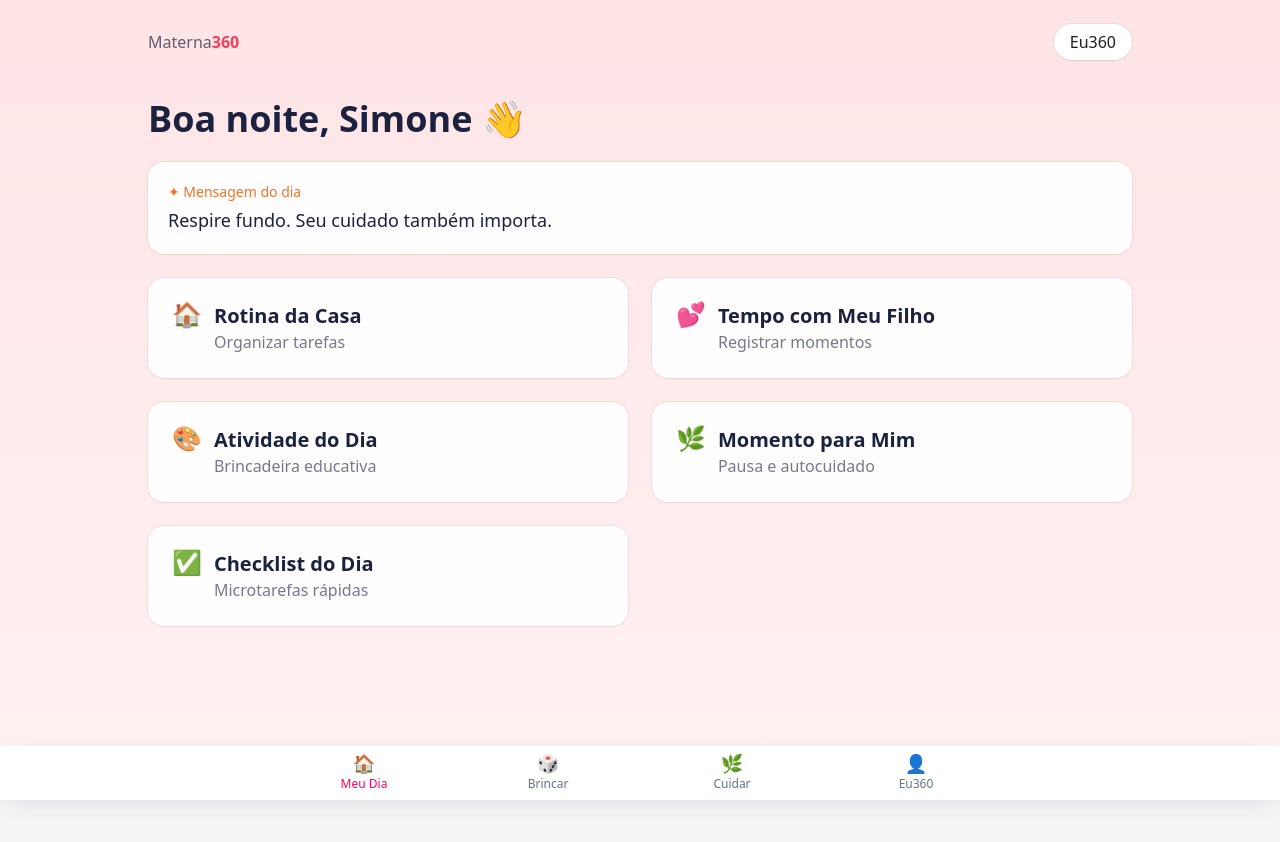
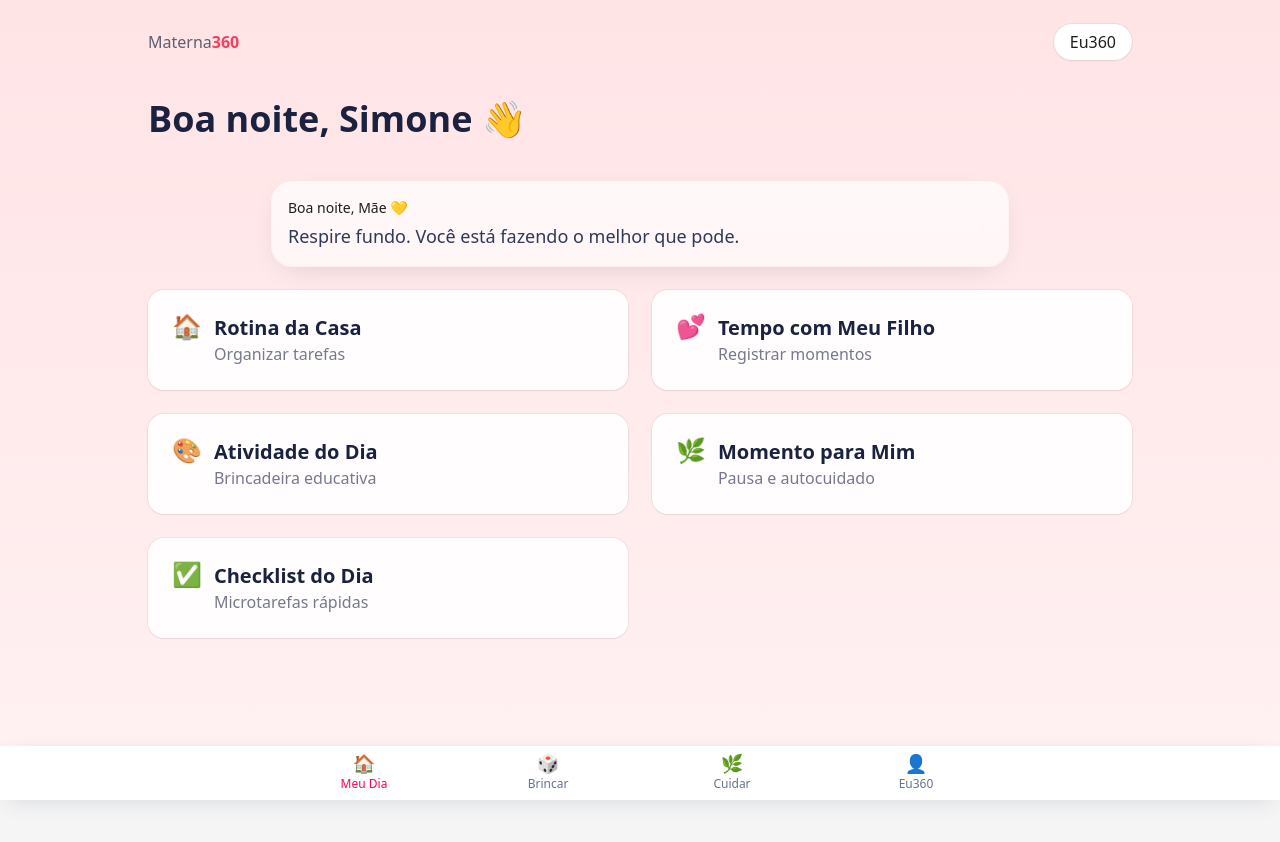
Before and after one commit to simonebrusco/materna360-app, a Next.js app in the folder materna360_starter/: page /meu-dia in a window 1280 px wide. Shown: the top 842 px of the page. Built offline with nearby package versions, Linux system fonts and the light colour scheme.

Commit message:
Update MessageOfDay.jsx

```diff
--- a/materna360_starter/components/MessageOfDay.jsx
+++ b/materna360_starter/components/MessageOfDay.jsx
@@ -1,62 +1,76 @@
 "use client";
 
 import { useEffect, useMemo, useState } from "react";
-import { get, set } from "../lib/storage";
+import { getJSON, setJSON } from "../lib/storage";
+import { toast } from "../lib/toast";
 
+// Mensagens acolhedoras (pode ajustar à vontade)
 const MESSAGES = [
   "Hoje pode ser mais leve. Um passo de cada vez 💛",
-  "Você está fazendo o melhor que pode — e isso já é muito.",
-  "Respire fundo. Seu cuidado também importa.",
-  "Pequenas vitórias constroem grandes dias 🌿",
-  "Organize o possível, abrace o que vier com carinho.",
+  "Respire fundo. Você está fazendo o melhor que pode.",
+  "Amor também é descanso. Cuide de você um pouquinho.",
+  "Rotina é treino, não corrida. Siga no seu ritmo.",
+  "Pequenas alegrias contam muito. Observe uma agora.",
+  "Se abrace com carinho. Você importa.",
+  "Organize o essencial, o resto pode esperar."
 ];
 
-function today() {
-  const d = new Date();
-  return d.toISOString().slice(0, 10); // YYYY-MM-DD
-}
+// chave no storage
+const KEY = "m360:messageOfDay";
+
+function now() { return Date.now(); }
+function hoursDiff(a, b) { return Math.abs(a - b) / 36e5; }
 
 export default function MessageOfDay() {
-  const [msg, setMsg] = useState("");
+  const [msg, setMsg] = useState(MESSAGES[0]);
 
-  // decide a mensagem do dia 1x a cada 24h (sem opção de trocar)
+  const greeting = useMemo(() => {
+    const h = new Date().getHours();
+    if (h < 12) return "Bom dia, Mãe 💛";
+    if (h < 18) return "Boa tarde, Mãe 💛";
+    return "Boa noite, Mãe 💛";
+  }, []);
+
   useEffect(() => {
-    const lastDate = get("m360:msg:date");       // YYYY-MM-DD
-    const lastIdx = parseInt(get("m360:msg:index") ?? "-1", 10);
-    const t = today();
+    // lê estado anterior
+    const saved = getJSON(KEY) || {};
+    const { index = 0, updatedAt = 0 } = saved;
+    const shouldRotate = hoursDiff(now(), updatedAt) >= 24;
 
-    if (lastDate === t && lastIdx >= 0) {
-      setMsg(MESSAGES[lastIdx % MESSAGES.length]);
-      return;
-    }
+    if (shouldRotate) {
+      // rota para próxima mensagem
+      const nextIndex = (index + 1) % MESSAGES.length;
+      const next = { index: nextIndex, updatedAt: now() };
+      setJSON(KEY, next);
+      setMsg(MESSAGES[nextIndex]);
 
-    // gira para a próxima mensagem (ou aleatória caso não exista)
-    const nextIdx = lastIdx >= 0 ? (lastIdx + 1) % MESSAGES.length
-                                 : Math.floor(Math.random() * MESSAGES.length);
-
-    set("m360:msg:date", t);
-    set("m360:msg:index", String(nextIdx));
-    setMsg(MESSAGES[nextIdx]);
-
-    // badge “Organizada” quando a mensagem vira no dia seguinte
-    if (typeof window !== "undefined") {
-      window.dispatchEvent(
-        new CustomEvent("m360:win", {
-          detail: { type: "badge", name: "Organizada" },
-        })
-      );
+      // badge + toast só quando rotaciona
+      try {
+        window.dispatchEvent(
+          new CustomEvent("m360:win", {
+            detail: { type: "badge", name: "Organizada" }
+          })
+        );
+      } catch {}
+      toast("Mensagem do dia atualizada ✨", { icon: "📝" });
+    } else {
+      // mantém mensagem atual
+      setMsg(MESSAGES[index]);
+      // se nunca salvou antes, garante persistência sem disparar eventos
+      if (!updatedAt) {
+        setJSON(KEY, { index, updatedAt: now() });
+      }
     }
   }, []);
 
-  const UI = useMemo(
-    () => (
-      <div className="rounded-2xl bg-white/90 ring-1 ring-black/5 shadow-sm p-4 md:p-5">
-        <div className="text-sm text-[#F17324] mb-1">✦ Mensagem do dia</div>
-        <div className="text-base md:text-lg text-[#1A2240]">{msg}</div>
+  return (
+    <section className="container-px mt-5">
+      <div className="glass p-4">
+        <div className="text-sm text-navy/70">{greeting}</div>
+        <p className="mt-1 text-[17px] md:text-lg text-navy">
+          {msg}
+        </p>
       </div>
-    ),
-    [msg]
+    </section>
   );
-
-  return UI;
 }
```
